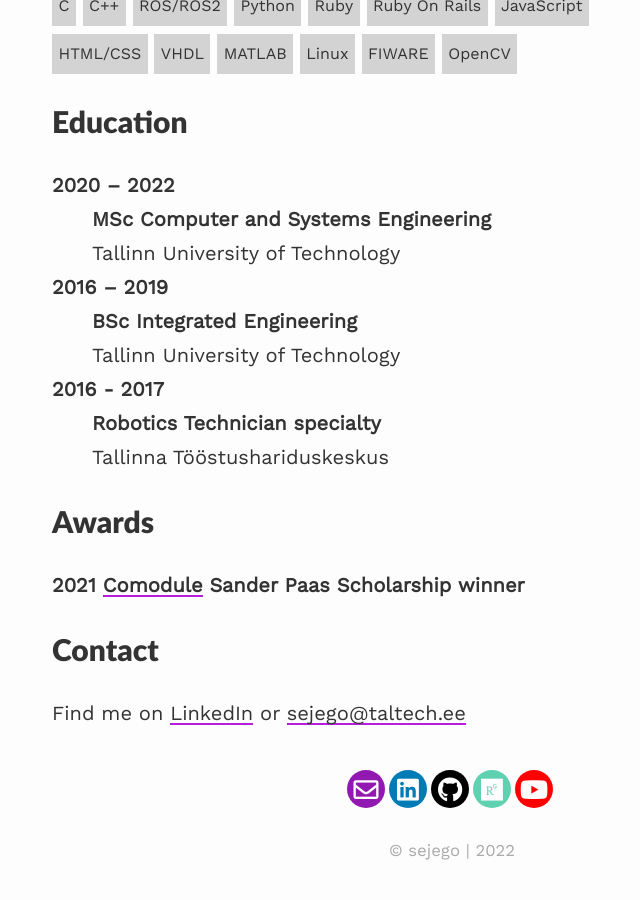
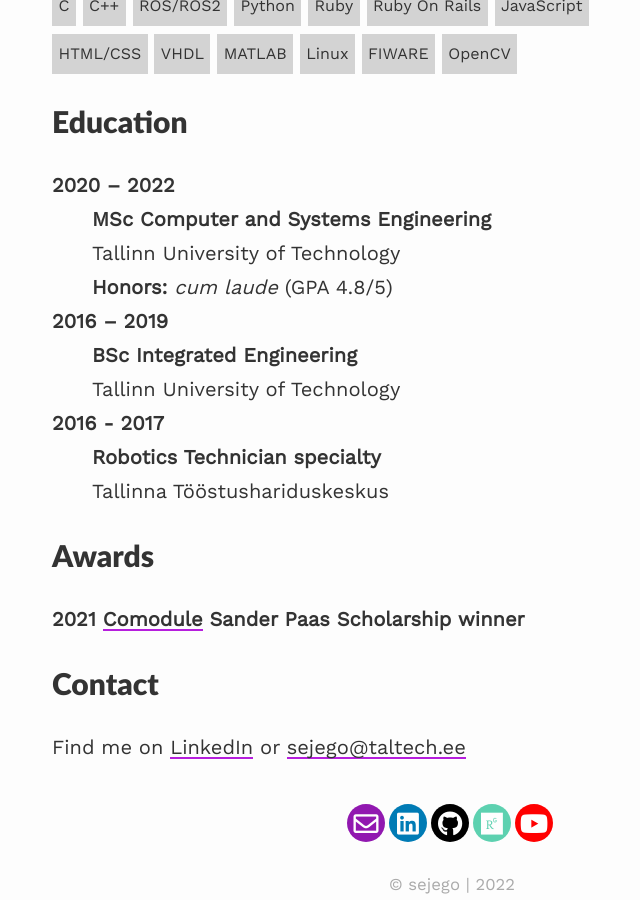
Before and after one commit to sejego/sejego, a Jekyll site: the page built from index.md, in a window 1280 px wide and 900 px high, scrolled down 1227 px. Shown: the whole window, without its empty margins (188-828 px from the left). Built offline with Jekyll 4.4.1, drawn with Linux system fonts in a browser that asks for light colours; nearby versions of some CDN libraries; before the commit the page ends 2093 px from its top, so only the background shows below that.

Commit message:
add cum laude honors

```diff
--- a/index.md
+++ b/index.md
@@ -57,6 +57,7 @@ In my free time, I am a dancer and an avid learner.
 **2020 – 2022**
 :   **MSc Computer and Systems Engineering**
 :       Tallinn University of Technology
+:       **Honors:** *cum laude* (GPA 4.8/5)
 
 **2016 – 2019**
 :   **BSc Integrated Engineering**
```
